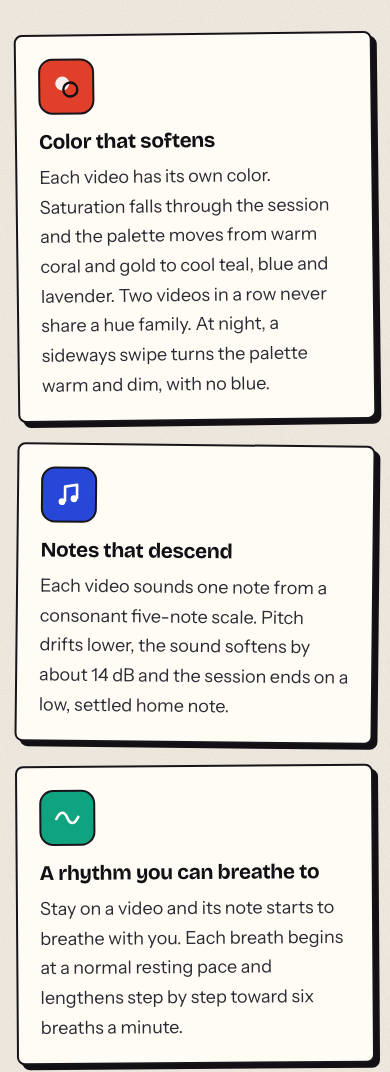
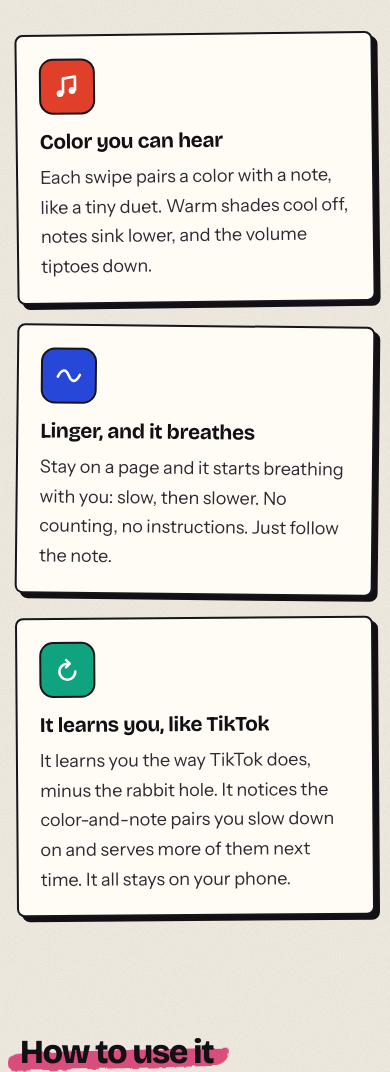
Before and after one commit to captrayw/a-color-company-website, a plain HTML site: page demo/index.html in a window 390 px wide. Shown: the part 1827-2899 px from the top of the page. Drawn offline with nearby package versions, Linux system fonts and the light colour scheme.

Commit message:
Say what cobalt does in three playful boxes
The demo page's "What it does" section now makes the owner's three points
in a lighter voice: each swipe pairs a color with a note, a page you stay
on breathes, slower and slower, and the feed learns which pairs you slow
down on, on your phone only. The details stay in "How it learns" and in
the research guide. The third box gets a loop icon.

```diff
--- a/demo/index.html
+++ b/demo/index.html
@@ -285,19 +285,19 @@ footer a { color: var(--ink-2); }
       <p>Most feeds keep you alert. This one follows a calm arc in seven stages, built from research on color, sound and breathing.</p></div>
     <div class="grid-3">
       <article class="card feat rv">
-        <div class="ico" aria-hidden="true"><svg viewBox="0 0 30 30"><circle cx="11" cy="12" r="7" fill="#fff" opacity=".9"/><circle cx="19" cy="18" r="7" fill="none" stroke="#121014" stroke-width="2.4"/></svg></div>
-        <h3>Color that softens</h3>
-        <p>Each video has its own color. Saturation falls through the session and the palette moves from warm coral and gold to cool teal, blue and lavender. Two videos in a row never share a hue family. At night, a sideways swipe turns the palette warm and dim, with no blue.</p>
-      </article>
-      <article class="card feat rv">
         <div class="ico" aria-hidden="true"><svg viewBox="0 0 30 30"><path d="M11 22 V7 L23 5 V19" fill="none" stroke="#fff" stroke-width="2.6" stroke-linejoin="round"/><circle cx="8" cy="22" r="3.4" fill="#fff"/><circle cx="20" cy="19" r="3.4" fill="#fff"/></svg></div>
-        <h3>Notes that descend</h3>
-        <p>Each video sounds one note from a consonant five-note scale. Pitch drifts lower, the sound softens by about 14 dB and the session ends on a low, settled home note.</p>
+        <h3>Color you can hear</h3>
+        <p>Each swipe pairs a color with a note, like a tiny duet. Warm shades cool off, notes sink lower, and the volume tiptoes down.</p>
       </article>
       <article class="card feat rv">
         <div class="ico" aria-hidden="true"><svg viewBox="0 0 30 30"><path d="M4 16 C8 8, 12 8, 15 15 S22 22, 26 14" fill="none" stroke="#fff" stroke-width="2.6" stroke-linecap="round"/></svg></div>
-        <h3>A rhythm you can breathe to</h3>
-        <p>Stay on a video and its note starts to breathe with you. Each breath begins at a normal resting pace and lengthens step by step toward six breaths a minute.</p>
+        <h3>Linger, and it breathes</h3>
+        <p>Stay on a page and it starts breathing with you: slow, then slower. No counting, no instructions. Just follow the note.</p>
+      </article>
+      <article class="card feat rv">
+        <div class="ico" aria-hidden="true"><svg viewBox="0 0 30 30"><path d="M23 16.8 A8 8 0 1 1 15 8.8 H17" fill="none" stroke="#fff" stroke-width="2.6" stroke-linecap="round"/><path d="M13.8 5.2 L17.4 8.8 L13.8 12.4" fill="none" stroke="#fff" stroke-width="2.6" stroke-linecap="round" stroke-linejoin="round"/></svg></div>
+        <h3>It learns you, like TikTok</h3>
+        <p>It learns you the way TikTok does, minus the rabbit hole. It notices the color-and-note pairs you slow down on and serves more of them next time. It all stays on your phone.</p>
       </article>
     </div>
   </div>
```
